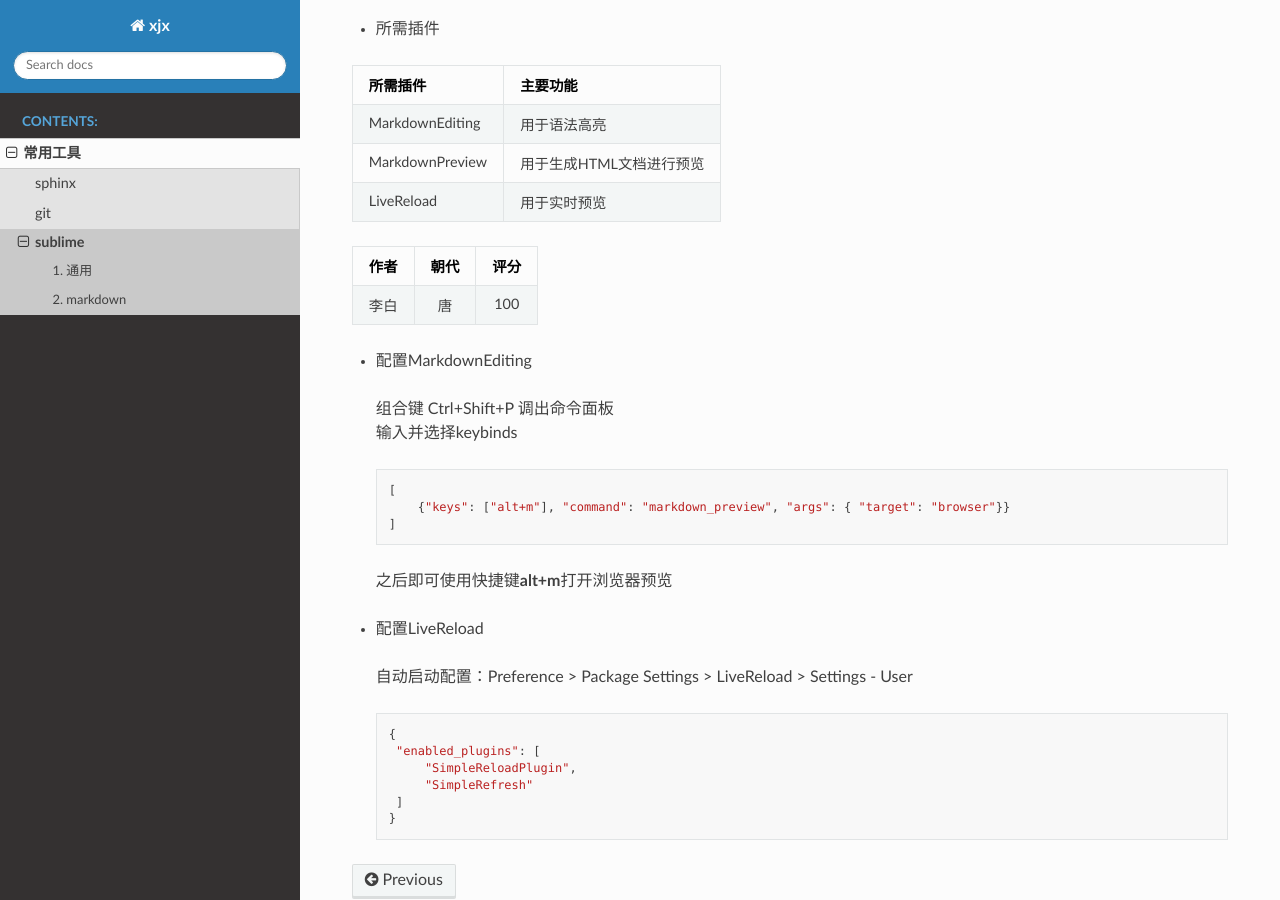
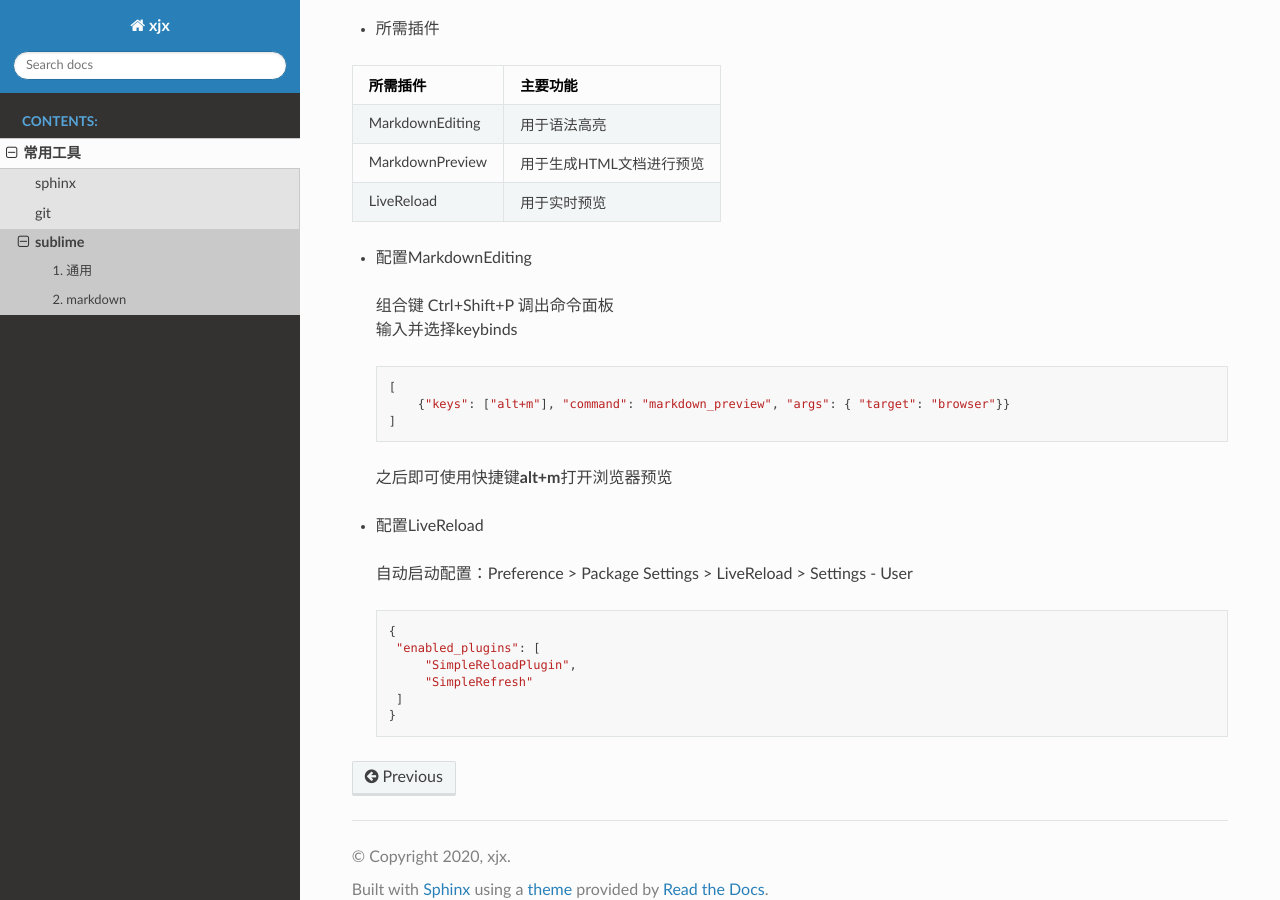
Before and after one commit to zzpandaman/wiki, a Sphinx documentation site: the page built from source/tools/sublime.md, in a window 1280 px wide and 900 px high, scrolled down 788 px. Built offline with Sphinx 7.4.7 and the Read the Docs theme 2.0.0, drawn with Linux system fonts in a browser that asks for light colours.

Commit message:
tools update

```diff
--- a/source/tools/sublime.md
+++ b/source/tools/sublime.md
@@ -37,9 +37,6 @@
 | MarkdownPreview | 用于生成HTML文档进行预览 |
 | LiveReload      | 用于实时预览             |
 
- | 作者 | 朝代 | 评分 |
- | :--: | :--: | :--: |
- | 李白 |  唐  | 100  |
 
 - 配置MarkdownEditing
 
```
